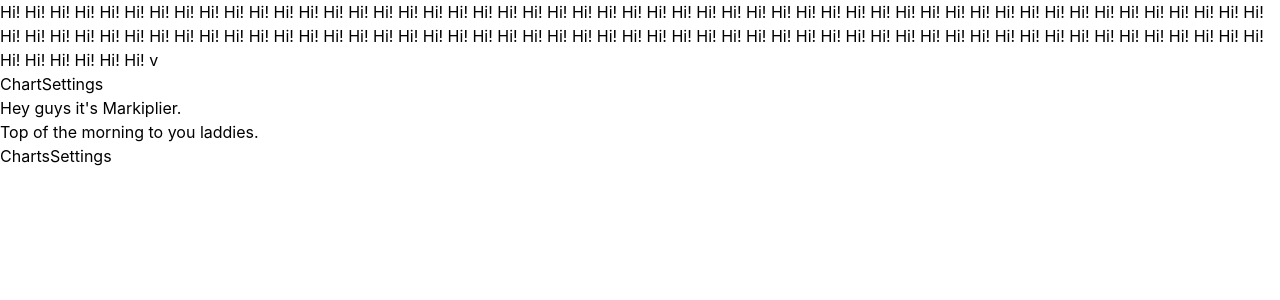
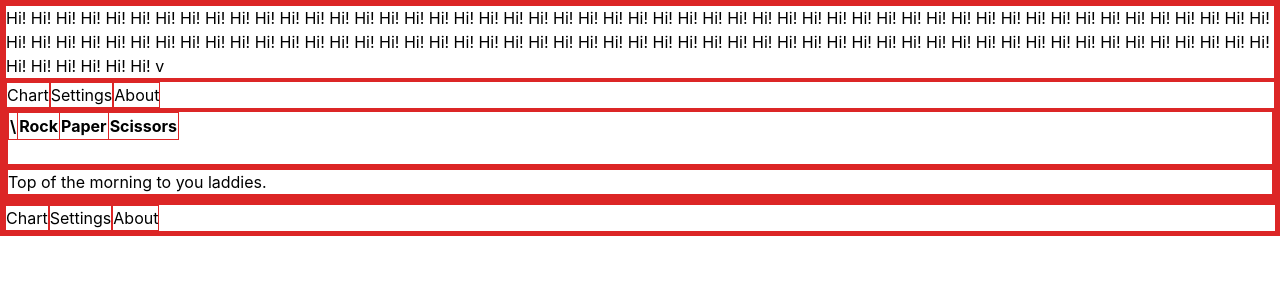
Before and after one commit to roberika/roberika-rock-paper-scissor, a React (Vite) app: page / in a window 1280 px wide. Shown: the top 300 px of the page. Built offline with nearby package versions, Linux system fonts and the light colour scheme.

Commit message:
day 2
fleshed out chart system

```diff
--- a/src/App.css
+++ b/src/App.css
@@ -3,20 +3,20 @@
 @tailwind utilities;
 
 * {
-  @apply border-red-600
+  @apply border-red-600 border
 }
 
 @layer components {
   .app {
-    @apply p-1
+    @apply p-4 h-screen w-screen flex flex-row
   }
 
   .game {
-    @apply max-w-[400px] shrink
+    @apply sm:max-w-[300px] shrink
   }
 
   .tabs {
-    @apply grow p-1 h-screen flex flex-col
+    @apply grow p-1 h-screen flex flex-col  ml-5
   }
 
   .tablist {
@@ -24,11 +24,15 @@
   }
 
   .tab-panel {
-    @apply p-5
+    @apply p-1
   }
 
   .tab-item {
     @apply px-3 py-0 mx-0.5 flex-initial
+  }
+
+  .tab-item-first {
+    @apply ml-6
   }
 
   .tab-item-selected {
@@ -46,6 +50,28 @@
   .sidebar-item {
     @apply h-min border border-red-100 m-0.5 px-3
   }
+
+  .chart {
+    @apply bg-slate-50
+  }
+
+.chart-header{
+  @apply bg-slate-200
+}
+.chart-outcome-cell {
+  @apply text-slate-700
+}
+
+.chart-outcome-tie {
+  @apply first-letter:text-yellow-400
+}
+.chart-outcome-win {
+  @apply first-letter:text-green-400
+}
+.chart-outcome-lose {
+  @apply first-letter:text-red-400
+}
+
 }
 
 @layer utilities {
--- a/src/App.jsx
+++ b/src/App.jsx
@@ -7,16 +7,36 @@ import Sidebar from './Sidebar/Sidebar.jsx'
 
 function App() {
   const [count, setCount] = useState(0)
+  const [chart, setChart] = useState({
+    show: [
+      "rock", "paper", "scissors",
+    ],
+    outcomeTable: {
+      header: ["Rock", "Paper", "Scissors",],
+      rock: ["tie", "lose", "win",],
+      paper: ["lose", "win", "tie",],
+      scissors: ["win", "tie", "lose",],
+    }, outcomeDetail: {
+      tie: { className: "chart-outcome-tie", outcome: "Tie", },
+      lose: { className: "chart-outcome-lose", outcome: "Lose", },
+      win: { className: "chart-outcome-win", outcome: "Win", },
+    }
+  })
+  const [panels, setPanels] = useState([
+    "Chart",
+    "Settings",
+    "About",
+  ])
 
   return (
-    <div className='h-screen w-screen flex flex-row'>
+    <div className='app'>
       <div className='game'>
         <p className='m-auto'>
           Hi! Hi! Hi! Hi! Hi! Hi! Hi! Hi! Hi! Hi! Hi! Hi! Hi! Hi! Hi! Hi! Hi! Hi! Hi! Hi! Hi! Hi! Hi! Hi! Hi! Hi! Hi! Hi! Hi! Hi! Hi! Hi! Hi! Hi! Hi! Hi! Hi! Hi! Hi! Hi! Hi! Hi! Hi! Hi! Hi! Hi! Hi! Hi! Hi! Hi! Hi! Hi! Hi! Hi! Hi! Hi! Hi! Hi! Hi! Hi! Hi! Hi! Hi! Hi! Hi! Hi! Hi! Hi! Hi! Hi! Hi! Hi! Hi! Hi! Hi! Hi! Hi! Hi! Hi! Hi! Hi! Hi! Hi! Hi! Hi! Hi! Hi! Hi! Hi! Hi! Hi! Hi! Hi! Hi! Hi! Hi! Hi! Hi! Hi! Hi! Hi! Hi! Hi! Hi! Hi! Hi! Hi! Hi! v
         </p>
       </div>
-      <Tab></Tab>
-      <Sidebar></Sidebar>
+      <Tab chart={chart} panels={panels}></Tab>
+      <Sidebar panels={panels}></Sidebar>
     </div>
   )
 }
--- a/src/Sidebar/Sidebar.jsx
+++ b/src/Sidebar/Sidebar.jsx
@@ -2,11 +2,12 @@ import { useState } from 'react'
 import SidebarButton from "./SidebarButton.jsx"
 import SidebarPanel from "./SidebarPanel.jsx"
 
-export default function Sidebar() {
+export default function Sidebar({ panels }) {
     return (
         <div className='sidebar sidebar-visibility' >
-            <SidebarButton>Charts</SidebarButton>
-            <SidebarButton>Settings</SidebarButton>
+            {panels.map((label, index) => (
+                <SidebarButton key={index}>{label}</SidebarButton>
+            ))}
         </div>
     )
 }
--- a/src/Tab/Chart.jsx
+++ b/src/Tab/Chart.jsx
@@ -0,0 +1,31 @@
+import { useState } from 'react'
+
+export default function Chart({ chart }) {
+    return (
+        <div className='chart' >
+            <table className='chart-table'>
+                <tbody>
+                    <tr className='chart-header chart-header-row'>
+                        <th>\</th>
+                        {chart.outcomeTable.header.map((element, index) => (
+                            <th key={index}>{element}</th>
+                        ))}
+                    </tr>
+                    {Object.keys(chart.outcomeTable).filter((e) => chart.show.includes(e))?.forEach((outcomes, index) => (
+                        <tr key={index}>
+                            <th className='chart-header chart-header-column'>{chart.outcomeTable.header[index]}</th>
+                            {chart.outcomeTable[outcomes].map((outcome, index) => (
+                                <td className={"chart-outcome-cell " + chart.outcomeDetail[outcome].className} key={index}>
+                                    {console.log(chart.outcomeDetail[outcome])}
+                                    {chart.outcomeDetail[outcome].outcome}
+                                </td>
+                            ))}
+                        </tr>
+                    ))}
+                </tbody>
+            </table>
+            <br />
+            <hr />
+        </div >
+    )
+}
--- /dev/null
+++ b/src/Tab/Settings.jsx
@@ -0,0 +1,11 @@
+import { useState } from 'react'
+
+export default function Settings() {
+    return (
+        <div className='' >
+            Top of the morning to you laddies.
+            <br />
+            <hr />
+        </div>
+    )
+}
--- a/src/Tab/Tab.jsx
+++ b/src/Tab/Tab.jsx
@@ -1,10 +1,12 @@
 import { useState } from 'react'
 import TabButton from "./TabButton.jsx"
 import TabPanel from "./TabPanel.jsx"
+import Chart from "./Chart.jsx"
+import Settings from "./Settings.jsx"
 
-export default function Tab() {
+export default function Tab({ chart, panels }) {
 
-    const [selected, setSelected] = useState(1);
+    const [selected, setSelected] = useState(0);
 
     const moveTab = (event, tab) => {
         setSelected(tab);
@@ -13,16 +15,20 @@ export default function Tab() {
     return (
         <div className='tabs tabs-visibility' >
             <div className="tablist" role='tablist'>
-                <TabButton index="1" onClick={event => moveTab(event, 1)} selected={selected}>Chart</TabButton>
-                <TabButton index="2" onClick={event => moveTab(event, 2)} selected={selected}>Settings</TabButton>
+                {panels.map((label, index) => (
+                    <TabButton key={index} index={index} onClick={event => moveTab(event, index)} selected={selected}>{label}</TabButton>
+                ))}
             </div>
             <div className='flex-grow'>
-                <TabPanel index="1" selected={selected}>
-                    Hey guys it's Markiplier.
-                </TabPanel>
-                <TabPanel index="2" selected={selected}>
-                    Top of the morning to you laddies.
-                </TabPanel>
+                {[
+                    <Chart chart={chart} />,
+                    <Settings />,
+                    <hr />,
+                ].map((children, index) => (
+                    <TabPanel key={index} index={index} selected={selected}>
+                        {children}
+                    </TabPanel>
+                ))}
             </div>
         </div>
     )
--- a/src/Tab/TabButton.jsx
+++ b/src/Tab/TabButton.jsx
@@ -3,13 +3,15 @@ import { useState } from 'react'
 export default function TabButton({ children, index, onClick, selected }) {
     return (
         <button
-            id={"tab-" + index}
+            id={"tab-" + (index + 1)}
             role='tab'
-            aria-selected={index == "1"}
-            aria-controls={"panel-" + index}
-            tabIndex={index == "1" ? "0" : "-1"}
+            aria-selected={index == 1}
+            aria-controls={"panel-" + (index + 1)}
+            tabIndex={index == 0 ? "0" : "-1"}
             onClick={onClick}
-            className={"tab-item " + (selected == index ? "tab-item-selected" : "tab-item-active")}>
+            className={"tab-item " +
+                (selected == index ? "tab-item-selected " : "tab-item-active ") +
+                (index == 0 ? "tab-item-first " : " ")}>
             {children}
         </button>
     )
--- a/src/Tab/TabPanel.jsx
+++ b/src/Tab/TabPanel.jsx
@@ -3,9 +3,9 @@ import { useEffect, useState } from 'react'
 export default function TabPanel({ children, index, selected }) {
     return (
         <div
-            id={"panel-" + index}
+            id={"panel-" + (index + 1)}
             role='tabpanel'
-            aria-labelledby={"tab-" + index}
+            aria-labelledby={"tab-" + (index + 1)}
             tabIndex="0"
             className={"tab-panel " + (selected == index ? "visible" : "hidden")}>
             {children}
```
